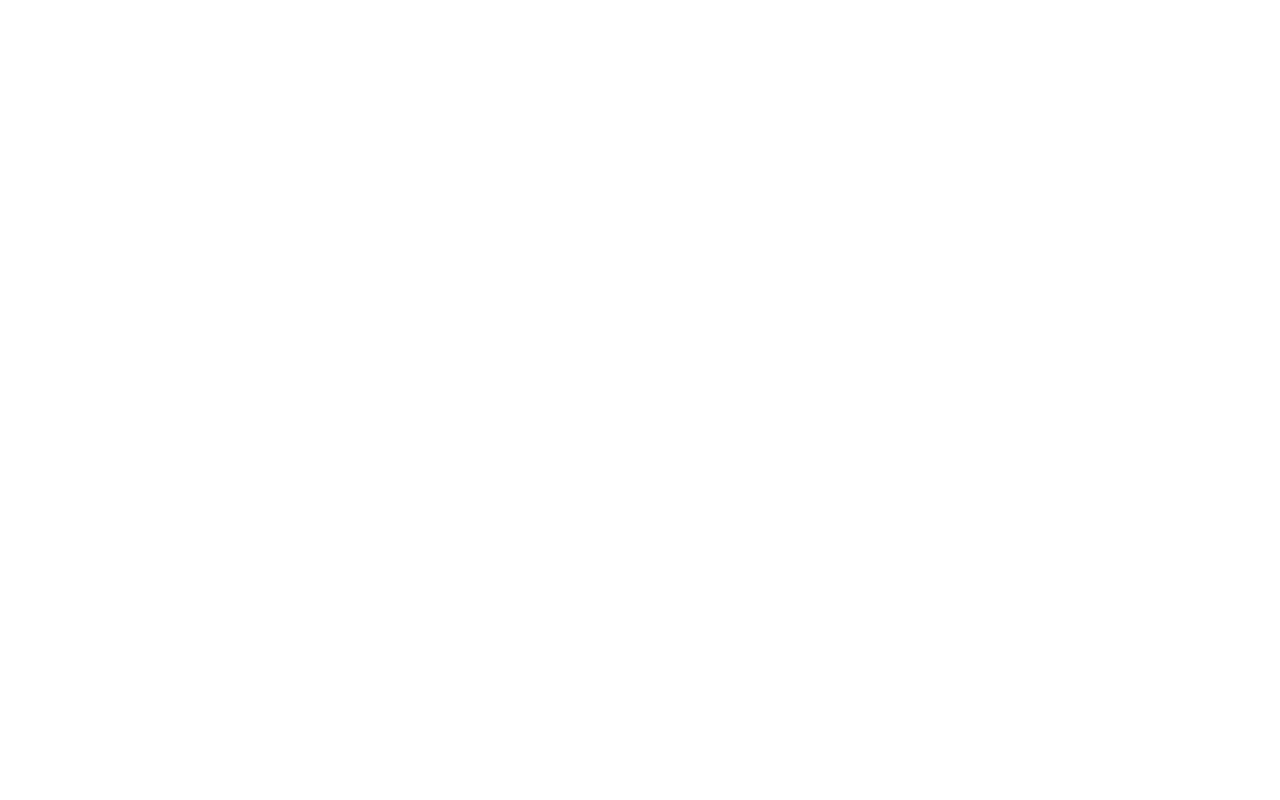
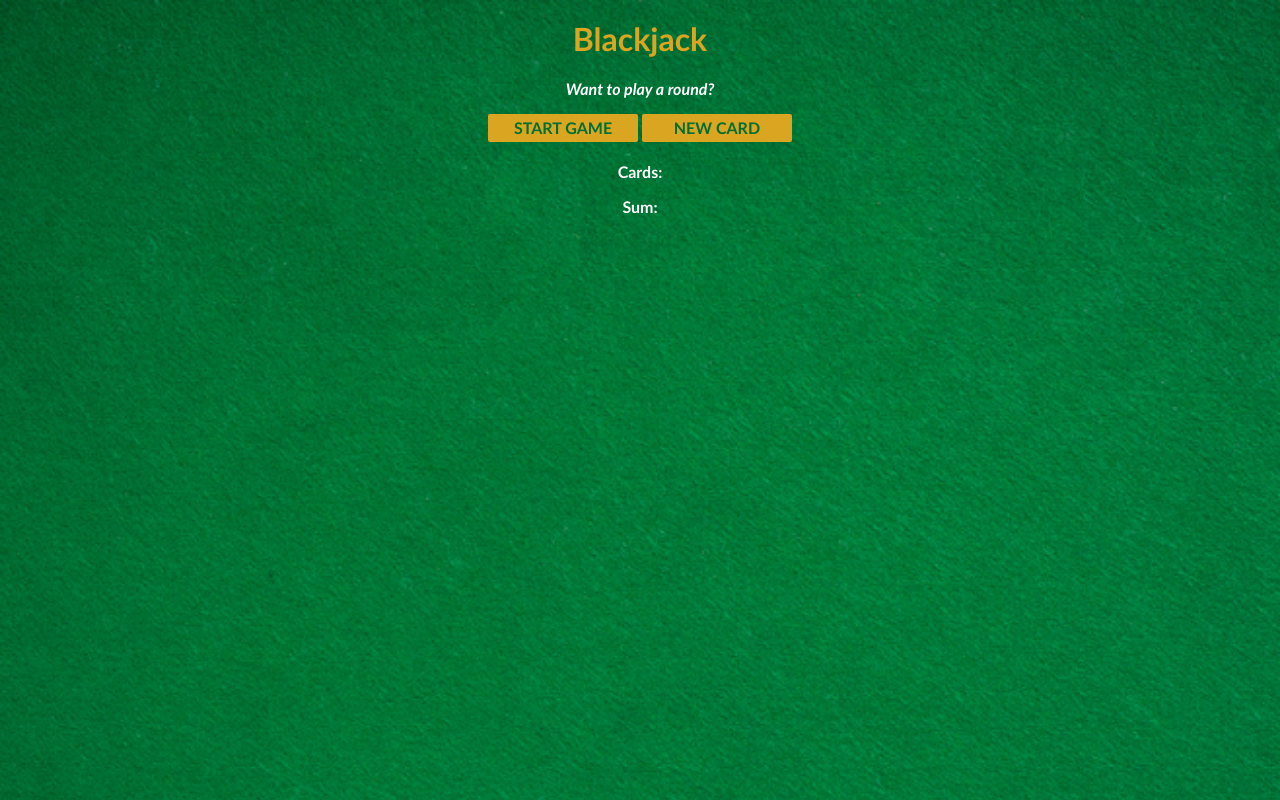
Before and after one commit to cstitches/blackjack, a plain HTML site: page index.html in a window 1280 px wide. Drawn offline with nearby package versions, Linux system fonts and the light colour scheme; files that its build step writes are made by us from their sources.

Commit message:
Add buttons to start game and add new card that trigger corresponding functions, add functions.

```diff
--- a/blackjack.js
+++ b/blackjack.js
@@ -1,3 +1,11 @@
+// HTML elements
+const messageEl = document.getElementById("message-el");
+const cardsEl = document.getElementById("cards-el");
+const sumEl = document.getElementById("sum-el");
+const startBtn = document.getElementById("start-btn");
+const drawBtn = document.getElementById("draw-btn");
+
+
 // variables for hand
 let firstCard = 2;
 let secondCard = 4;
@@ -8,10 +16,18 @@ let hasBlackjack = false;
 // save state whether player "alive"/in the game
 let isAlive = true;
 // status message to user after play
-let message = ""
+let message = "";
 
 
-// conditional to print result message based on value of hand
+
+function startGame() {
+    renderGame();
+}
+
+
+function renderGame() {
+    cardsEl.textContent = `${firstCard}, ${secondCard}`;
+    sumEl.textContent = sum;
     if (sum < 21) {
         message = "Do you want to draw another card?";
     } else if (sum === 21) {
@@ -21,7 +37,11 @@ if (sum < 21) {
         message = "Sorry, you're out of the game.";
         isAlive = false;
     }
+    messageEl.textContent = message;
+}
 
-
-
-console.log(message);
+function newCard() {
+    let card = 5;
+    sum += card;
+    renderGame();
+}
--- a/index.html
+++ b/index.html
@@ -7,12 +7,17 @@
     <meta name="viewport" content="width=device-width, initial-scale=1.0">
     <title>Blackjack</title>
     <link rel="stylesheet" href="https://cdnjs.cloudflare.com/ajax/libs/normalize/8.0.1/normalize.css">
-    <link rel="stylesheet" href="css/style.css">
+    <link rel="stylesheet" href="style.css">
     <script src="blackjack.js" defer></script>
 </head>
 
 <body>
-
+    <h1>Blackjack</h1>
+    <p id="message-el">Want to play a round?</p>
+    <button id="start-btn" onclick="startGame()">START GAME</button>
+    <button id="draw-btn" onclick="newCard()">NEW CARD</button>
+    <p>Cards: <span id="cards-el"></span></p>
+    <p>Sum: <span id="sum-el"></span></p>
 </body>
 
 </html>
--- a/style.css
+++ b/style.css
@@ -0,0 +1,29 @@
+body {
+    font-family: 'Trebuchet MS', 'Lucida Sans Unicode', 'Lucida Grande', Arial, sans-serif;
+    background-image: url("img/table.png");
+    background-size: cover;
+    background-attachment: fixed;
+    font-weight: bold;
+    color: white;
+    text-align: center;
+}
+
+h1 {
+    color: goldenrod;
+}
+
+#message-el {
+    font-style: italic;
+}
+
+button {
+    width: 150px;
+    margin-bottom: 5px;
+    padding-top: 5px;
+    padding-bottom: 5px;
+    border: none;
+    border-radius: 2px;
+    color: #016f32;
+    background: goldenrod;
+    font-weight: bold;
+}
```
Lines whose indentation alone changed are shown as unchanged.
